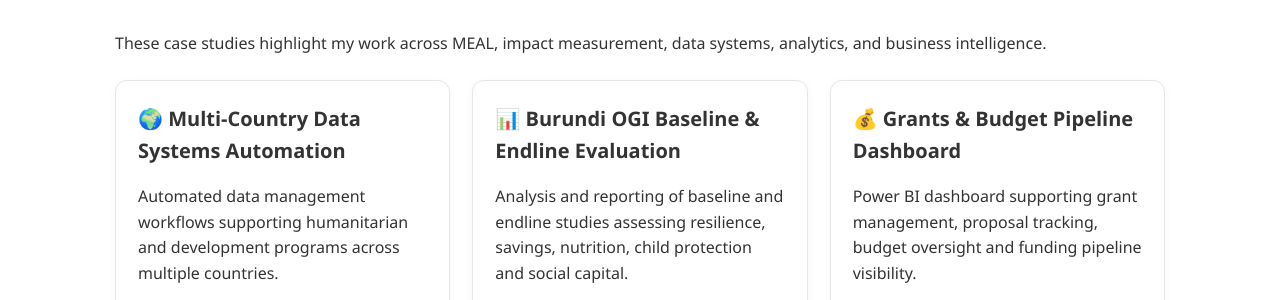
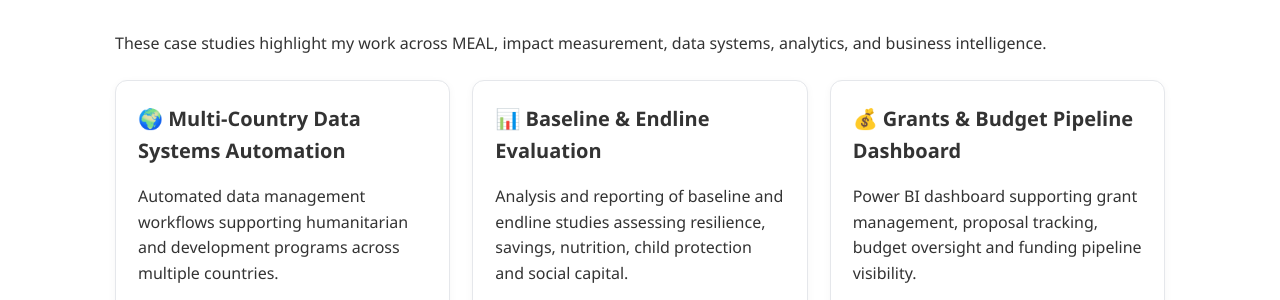
Before and after one commit to korwa/korwa.github.io, a Jekyll site: the page built from _pages/projects.md, in a window 1280 px wide. Shown: the part 248-548 px from the top of the page. Built offline with Jekyll 4.4.1, drawn with Linux system fonts in a browser that asks for light colours.

Commit message:
Change project title to 'Baseline & Endline Evaluation'
Updated project title for clarity.

```diff
--- a/_pages/projects.md
+++ b/_pages/projects.md
@@ -18,7 +18,7 @@ These case studies highlight my work across MEAL, impact measurement, data syste
 </div>
 
 <div class="project-card">
-<h2>📊 Burundi OGI Baseline & Endline Evaluation</h2>
+<h2>📊 Baseline & Endline Evaluation</h2>
 <p>Analysis and reporting of baseline and endline studies assessing resilience, savings, nutrition, child protection and social capital.</p>
 <p><strong>Tools:</strong> R, Excel, Power BI, ODK</p>
 <a class="btn" href="{{ '/projects/burundi-ogi-evaluation/' | relative_url }}">View Case Study</a>
```
